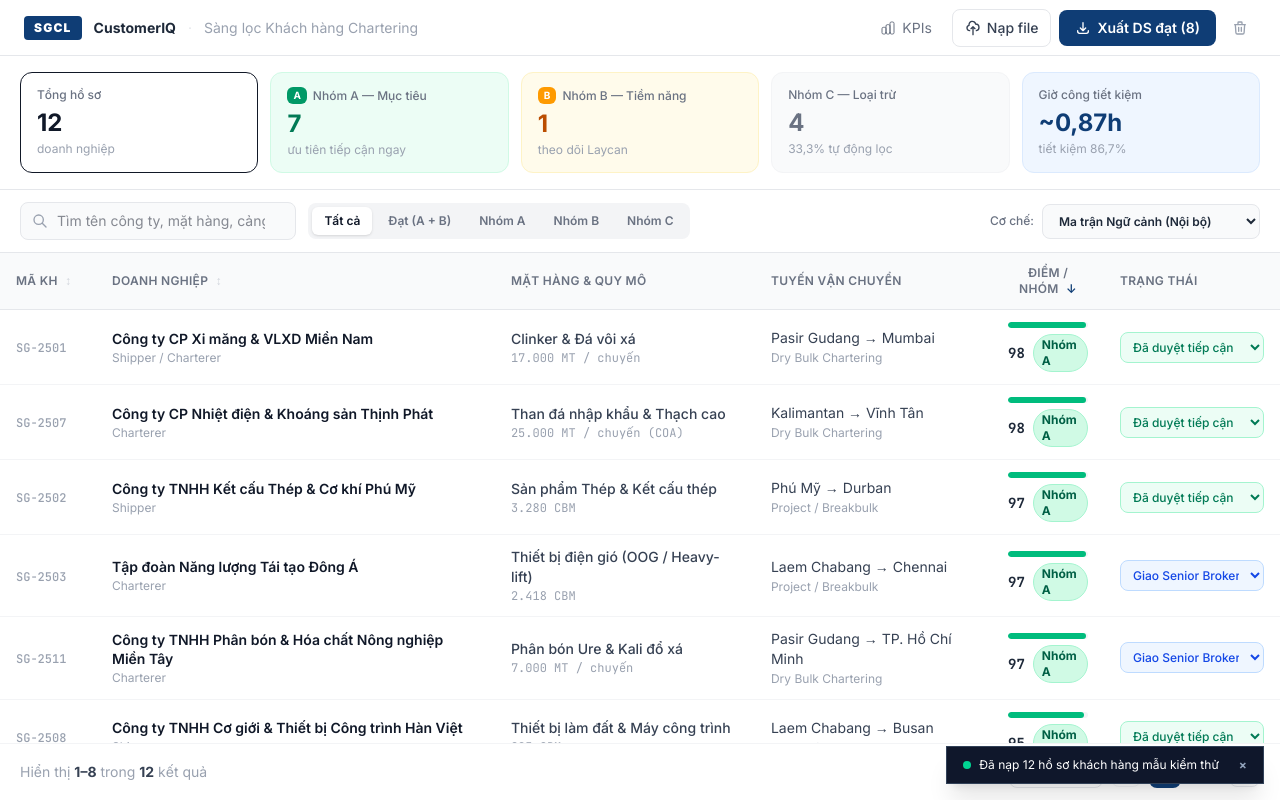
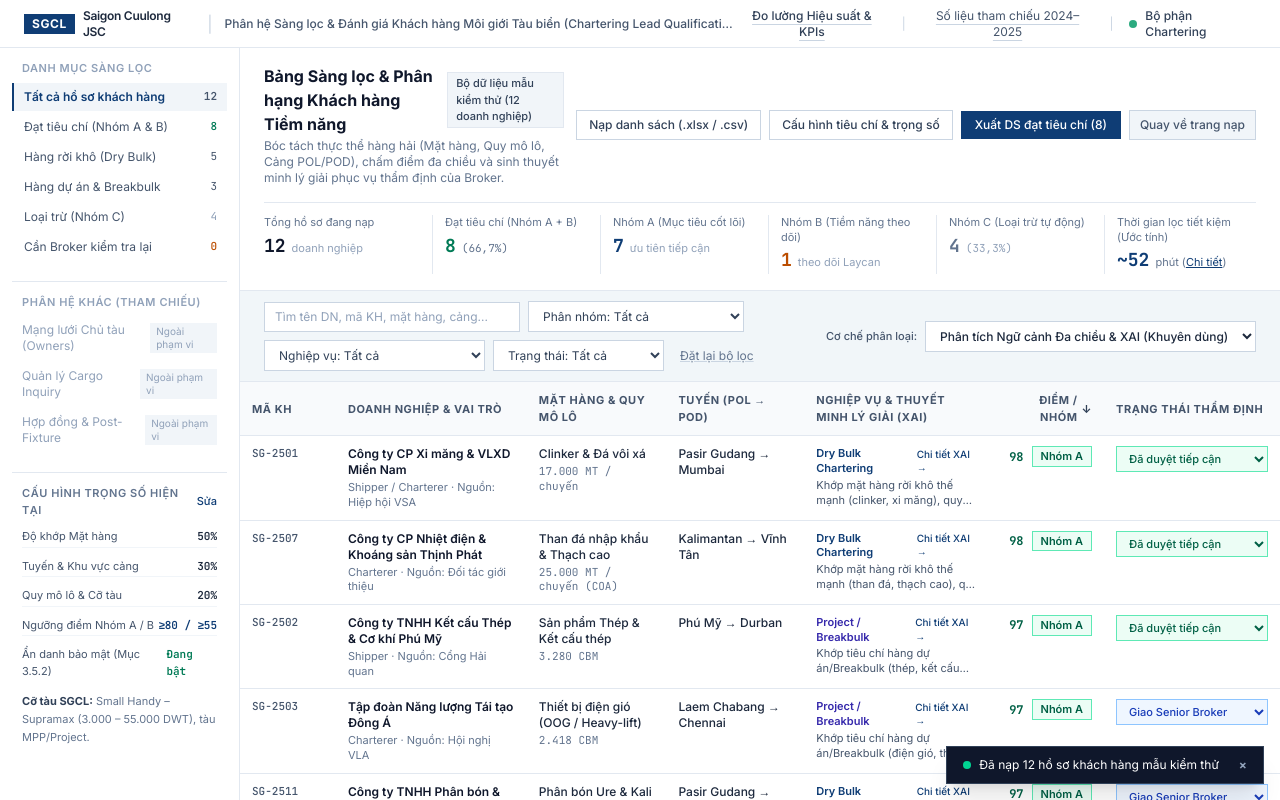
Before and after one commit to NBasLongz/sgcl-chartering-customeriq, a Next.js app: page / in a window 1280 px wide. Both pictures are taken after a click on the button "Dùng 12 hồ sơ mẫu kiểm thử". Shown: the top 800 px of the page. Built offline with nearby package versions, Linux system fonts and the light colour scheme.

Commit message:
fix: restore enterprise layout with sidebar, rules modal button, full 7 columns including XAI explanation

```diff
--- a/src/app/globals.css
+++ b/src/app/globals.css
@@ -1,82 +1,62 @@
 @import "tailwindcss";
 
 :root {
-  --navy: #0F3D75;
-  --navy-dark: #0A2B54;
-  --navy-light: #E8F0FB;
-  --green: #059669;
-  --amber: #D97706;
-  --red: #DC2626;
-  --gray-50: #F9FAFB;
-  --gray-100: #F3F4F6;
-  --gray-200: #E5E7EB;
-  --gray-400: #9CA3AF;
-  --gray-600: #4B5563;
-  --gray-900: #111827;
-}
-
-* {
-  box-sizing: border-box;
+  --navy-primary: #0F3D75;
+  --navy-hover: #0A2B54;
+  --border-subtle: #E2E8F0;
+  --border-strong: #CBD5E1;
+  --surface-bg: #F8FAFC;
 }
 
 body {
-  font-family: var(--font-inter), -apple-system, BlinkMacSystemFont, "Segoe UI", sans-serif;
-  background-color: #F9FAFB;
-  color: #111827;
+  font-family: var(--font-inter), -apple-system, BlinkMacSystemFont, "Segoe UI", Roboto, sans-serif;
+  background-color: var(--surface-bg);
+  color: #0F172A;
   -webkit-font-smoothing: antialiased;
-  font-size: 14px;
-  line-height: 1.5;
 }
 
-/* Scrollbar minimal */
-::-webkit-scrollbar { width: 5px; height: 5px; }
-::-webkit-scrollbar-track { background: transparent; }
-::-webkit-scrollbar-thumb { background: #D1D5DB; border-radius: 99px; }
-::-webkit-scrollbar-thumb:hover { background: #9CA3AF; }
+.font-mono {
+  font-family: var(--font-mono), monospace;
+  font-variant-numeric: tabular-nums;
+}
 
-/* Focus ring */
+::-webkit-scrollbar {
+  width: 6px;
+  height: 6px;
+}
+::-webkit-scrollbar-track {
+  background: #F1F5F9;
+}
+::-webkit-scrollbar-thumb {
+  background: #CBD5E1;
+  border-radius: 3px;
+}
+::-webkit-scrollbar-thumb:hover {
+  background: #94A3B8;
+}
+
 button:focus-visible,
 input:focus-visible,
 select:focus-visible,
 textarea:focus-visible {
-  outline: 2px solid var(--navy);
-  outline-offset: 2px;
+  outline: 2px solid #0F3D75;
+  outline-offset: 1px;
 }
 
-/* Animations */
+@keyframes fadeIn {
+  from { opacity: 0; transform: translateY(4px); }
+  to { opacity: 1; transform: translateY(0); }
+}
+
+.animate-fade-in {
+  animation: fadeIn 0.15s ease-out forwards;
+}
+
 @keyframes fadeUp {
   from { opacity: 0; transform: translateY(12px); }
-  to   { opacity: 1; transform: translateY(0);    }
-}
-@keyframes fadeIn {
-  from { opacity: 0; }
-  to   { opacity: 1; }
-}
-@keyframes slideInRight {
-  from { opacity: 0; transform: translateX(20px); }
-  to   { opacity: 1; transform: translateX(0);    }
-}
-@keyframes spin {
-  to { transform: rotate(360deg); }
+  to { opacity: 1; transform: translateY(0); }
 }
 
-.animate-fade-up   { animation: fadeUp 0.25s ease-out forwards; }
-.animate-fade-in   { animation: fadeIn 0.2s ease-out forwards;  }
-.animate-slide-in  { animation: slideInRight 0.25s ease-out forwards; }
-.animate-spin      { animation: spin 0.8s linear infinite; }
-
-/* Score bar fill animation */
-@keyframes fillBar {
-  from { width: 0; }
+.animate-fade-up {
+  animation: fadeUp 0.25s ease-out forwards;
 }
-.score-bar { animation: fillBar 0.5s ease-out forwards; }
-
-/* Group badge styles */
-.badge-a { background: #D1FAE5; color: #065F46; border: 1px solid #6EE7B7; }
-.badge-b { background: #FEF3C7; color: #92400E; border: 1px solid #FCD34D; }
-.badge-c { background: #F3F4F6; color: #6B7280; border: 1px solid #D1D5DB; }
-
-/* Row hover */
-.lead-row:hover { background-color: #EFF6FF; }
-.lead-row.selected { background-color: #DBEAFE; }
-.lead-row.excluded { opacity: 0.6; }
--- a/src/app/page.tsx
+++ b/src/app/page.tsx
@@ -1,13 +1,15 @@
 'use client';
 
 import { useLeadsManager } from '@/lib/hooks/useLeadsManager';
-import AppHeader from '@/components/layout/AppHeader';
+import Header from '@/components/layout/Header';
+import Sidebar from '@/components/layout/Sidebar';
+import MetricsBar from '@/components/dashboard/MetricsBar';
+import FilterBar from '@/components/dashboard/FilterBar';
+import NaiveModeWarning from '@/components/dashboard/NaiveModeWarning';
+import LeadTable from '@/components/dashboard/LeadTable';
+import Pagination from '@/components/dashboard/Pagination';
+import InspectionDrawer from '@/components/inspection/InspectionDrawer';
 import EmptyState from '@/components/dashboard/EmptyState';
-import StatCards from '@/components/dashboard/StatCards';
-import Toolbar from '@/components/dashboard/Toolbar';
-import LeadTableV2 from '@/components/dashboard/LeadTableV2';
-import Pagination from '@/components/dashboard/Pagination';
-import DrawerV2 from '@/components/inspection/DrawerV2';
 import OutreachModal from '@/components/modals/OutreachModal';
 import KpiModal from '@/components/modals/KpiModal';
 import RulesModal from '@/components/modals/RulesModal';
@@ -28,11 +30,16 @@ export default function Home() {
     rules,
     engineMode,
     setEngineMode,
-    isLoadingAi,
+    activePreset,
+    applyPresetView,
     searchQuery,
     setSearchQuery,
     groupFilter,
     setGroupFilter,
+    serviceFilter,
+    setServiceFilter,
+    statusFilter,
+    setStatusFilter,
     sortField,
     sortDirection,
     toggleSort,
@@ -46,6 +53,7 @@ export default function Home() {
     setToastMessage,
     showToast,
     kpiMetrics,
+    datasetSource,
     updateStatus,
     overrideGroup,
     updateNote,
@@ -55,61 +63,127 @@ export default function Home() {
     exportQualified,
     resetSampleData,
     clearData,
-    saveRules,
+    saveRules
   } = useLeadsManager();
 
   const hasLeads = totalCount > 0;
 
   return (
-    <div className="h-screen flex flex-col bg-gray-50 overflow-hidden">
-
-      {/* HEADER — always visible */}
-      <AppHeader
-        totalLeads={totalCount}
-        suitableCount={kpiMetrics.suitableCount}
-        onOpenKpi={() => setActiveModal('kpi')}
-        onOpenUpload={() => setActiveModal('upload')}
-        onExport={exportQualified}
-        onReset={clearData}
+    <div className="min-h-screen flex flex-col bg-[#F8FAFC] text-slate-900 selection:bg-blue-100 selection:text-blue-900">
+      {/* APPLICATION HEADER */}
+      <Header
+        onOpenKpiModal={() => setActiveModal('kpi')}
+        onOpenBenchmarkModal={() => setActiveModal('benchmark')}
       />
 
       {/* BODY */}
       {!hasLeads ? (
-        /* ─── EMPTY STATE ─── */
+        /* ─── EMPTY STATE (TRANG TRẮNG BAN ĐẦU YÊU CẦU NẠP FILE) ─── */
+        <div className="flex-1 flex flex-col justify-center items-center p-6">
           <EmptyState
             onImportExcel={importExcel}
             onLoadSample={resetSampleData}
             onShowToast={showToast}
           />
+        </div>
       ) : (
-        /* ─── MAIN DASHBOARD ─── */
-        <div className="flex-1 flex overflow-hidden">
+        /* ─── MAIN APPLICATION SHELL KHI ĐÃ CÓ DATA ─── */
+        <div className="flex-1 flex flex-col lg:flex-row min-h-0">
+          {/* LEFT NAVIGATION & ACTIVE SCORING RULES */}
+          <Sidebar
+            activePreset={activePreset}
+            onSelectPreset={applyPresetView}
+            rules={rules}
+            kpiMetrics={kpiMetrics}
+            onOpenRulesModal={() => setActiveModal('rules')}
+          />
 
-          {/* LEFT: Main content */}
-          <div className="flex-1 flex flex-col min-w-0 overflow-hidden">
-
-            {/* Stat Cards */}
-            <div className="px-5 pt-4 pb-0 bg-white border-b border-gray-200">
-              <StatCards metrics={kpiMetrics} onOpenKpi={() => setActiveModal('kpi')} />
+          {/* MAIN OPERATIONAL WORKSPACE */}
+          <main className="flex-1 flex flex-col min-w-0 bg-[#F8FAFC]">
+            {/* WORKSPACE HEADER & PRIMARY ACTIONS */}
+            <div className="bg-white border-b border-slate-200 px-4 lg:px-6 py-4">
+              <div className="flex flex-col md:flex-row md:items-center md:justify-between gap-3">
+                <div>
+                  <div className="flex items-center space-x-2">
+                    <h2 className="text-base font-bold text-slate-900">
+                      Bảng Sàng lọc &amp; Phân hạng Khách hàng Tiềm năng
+                    </h2>
+                    <span className="text-[11px] font-medium px-2 py-0.5 bg-slate-100 text-slate-700 border border-slate-200">
+                      {datasetSource}
+                    </span>
+                  </div>
+                  <p className="text-xs text-slate-500 mt-0.5">
+                    Bóc tách thực thể hàng hải (Mặt hàng, Quy mô lô, Cảng POL/POD), chấm điểm đa chiều và sinh thuyết minh lý giải phục vụ thẩm định của Broker.
+                  </p>
                 </div>
 
-            {/* Toolbar: Search + Filter + Engine */}
-            <Toolbar
-              totalLeads={totalCount}
-              filteredCount={filteredCount}
+                {/* Primary Operational Actions */}
+                <div className="flex flex-wrap items-center gap-2 text-xs font-medium shrink-0">
+                  <button
+                    type="button"
+                    onClick={() => setActiveModal('upload')}
+                    className="px-3 py-1.5 bg-white border border-slate-300 text-slate-700 hover:bg-slate-50 active:bg-slate-100 transition cursor-pointer"
+                  >
+                    <span>Nạp danh sách (.xlsx / .csv)</span>
+                  </button>
+                  <button
+                    type="button"
+                    onClick={() => setActiveModal('rules')}
+                    className="px-3 py-1.5 bg-white border border-slate-300 text-slate-700 hover:bg-slate-50 active:bg-slate-100 transition cursor-pointer"
+                  >
+                    <span>Cấu hình tiêu chí &amp; trọng số</span>
+                  </button>
+                  <button
+                    type="button"
+                    onClick={exportQualified}
+                    className="px-3.5 py-1.5 bg-[#0F3D75] text-white hover:bg-[#0A2B54] active:bg-slate-900 transition cursor-pointer"
+                  >
+                    <span>Xuất DS đạt tiêu chí ({kpiMetrics.suitableCount})</span>
+                  </button>
+                  <button
+                    type="button"
+                    onClick={clearData}
+                    title="Xóa danh sách hiện tại và quay về màn hình nạp file ban đầu"
+                    className="px-2.5 py-1.5 bg-slate-100 border border-slate-300 text-slate-600 hover:bg-red-50 hover:text-red-700 hover:border-red-300 transition cursor-pointer flex items-center space-x-1"
+                  >
+                    <span>Quay về trang nạp</span>
+                  </button>
+                </div>
+              </div>
+
+              {/* COMPACT SUMMARY METRICS BAR */}
+              <MetricsBar
+                metrics={kpiMetrics}
+                onOpenKpiModal={() => setActiveModal('kpi')}
+              />
+            </div>
+
+            {/* FILTER & ENGINE MODE BAR */}
+            <FilterBar
               searchQuery={searchQuery}
-              onSearchChange={(q) => { setSearchQuery(q); setCurrentPage(1); }}
+              onSearchChange={setSearchQuery}
               groupFilter={groupFilter}
-              onGroupFilterChange={(g) => { setGroupFilter(g); setCurrentPage(1); }}
+              onGroupFilterChange={setGroupFilter}
+              serviceFilter={serviceFilter}
+              onServiceFilterChange={setServiceFilter}
+              statusFilter={statusFilter}
+              onStatusFilterChange={setStatusFilter}
+              onResetFilters={resetFilters}
               engineMode={engineMode}
               onEngineModeChange={setEngineMode}
-              onResetFilters={resetFilters}
-              isLoadingAi={isLoadingAi}
             />
 
-            {/* Table */}
-            <div className="flex-1 bg-white overflow-hidden flex flex-col">
-              <LeadTableV2
+            {/* ACTIVE MODE NOTICE BANNER */}
+            <NaiveModeWarning
+              engineMode={engineMode}
+              onSwitchToContext={() => setEngineMode('CONTEXT_MATRIX')}
+            />
+
+            {/* MAIN TABLE + RIGHT INSPECTION PANEL */}
+            <div className="flex-1 flex min-h-0 overflow-hidden">
+              {/* CUSTOMER DATA TABLE CONTAINER */}
+              <div className="flex-1 flex flex-col min-w-0 bg-white overflow-hidden">
+                <LeadTable
                   leads={paginatedLeads}
                   selectedLeadId={selectedLeadId}
                   onSelectLead={setSelectedLeadId}
@@ -120,11 +194,6 @@ export default function Home() {
                   onToggleSort={toggleSort}
                 />
 
-              {/* Pagination */}
-              <div className="border-t border-gray-100 px-5 py-3 flex items-center justify-between bg-white text-sm">
-                <span className="text-gray-400 text-sm">
-                  Hiển thị <strong className="text-gray-700">{Math.min((currentPage - 1) * rowsPerPage + 1, filteredCount)}–{Math.min(currentPage * rowsPerPage, filteredCount)}</strong> trong <strong className="text-gray-700">{filteredCount}</strong> kết quả
-                </span>
                 <Pagination
                   totalLeads={totalCount}
                   filteredCount={filteredCount}
@@ -132,25 +201,23 @@ export default function Home() {
                   totalPages={totalPages}
                   rowsPerPage={rowsPerPage}
                   onPageChange={setCurrentPage}
-                  onRowsPerPageChange={(r) => { setRowsPerPage(r); setCurrentPage(1); }}
+                  onRowsPerPageChange={setRowsPerPage}
                 />
               </div>
-            </div>
-          </div>
 
-          {/* RIGHT: Inspection Drawer */}
-          {selectedLead && (
-            <DrawerV2
+              {/* RIGHT INSPECTION DRAWER */}
+              <InspectionDrawer
                 lead={selectedLead}
                 rules={rules}
                 onClose={() => setSelectedLeadId(null)}
-              onOpenOutreach={() => setActiveModal('outreach')}
+                onOpenOutreachModal={() => setActiveModal('outreach')}
                 onUpdateStatus={updateStatus}
                 onOverrideGroup={overrideGroup}
                 onUpdateNote={updateNote}
                 onDeleteLead={deleteLead}
               />
-          )}
+            </div>
+          </main>
         </div>
       )}
 
@@ -161,17 +228,20 @@ export default function Home() {
         onClose={() => setActiveModal(null)}
         onShowToast={showToast}
       />
+
       <KpiModal
         isOpen={activeModal === 'kpi'}
         onClose={() => setActiveModal(null)}
         metrics={kpiMetrics}
       />
+
       <RulesModal
         isOpen={activeModal === 'rules'}
         onClose={() => setActiveModal(null)}
         rules={rules}
         onSaveRules={saveRules}
       />
+
       <UploadModal
         isOpen={activeModal === 'upload'}
         onClose={() => setActiveModal(null)}
@@ -180,13 +250,17 @@ export default function Home() {
         onResetSampleData={resetSampleData}
         onShowToast={showToast}
       />
+
       <BenchmarkModal
         isOpen={activeModal === 'benchmark'}
         onClose={() => setActiveModal(null)}
       />
 
-      {/* TOAST */}
-      <Toast message={toastMessage} onClose={() => setToastMessage(null)} />
+      {/* TOAST NOTIFICATION */}
+      <Toast
+        message={toastMessage}
+        onClose={() => setToastMessage(null)}
+      />
     </div>
   );
 }
--- a/src/components/dashboard/Pagination.tsx
+++ b/src/components/dashboard/Pagination.tsx
@@ -11,71 +11,99 @@ interface PaginationProps {
 }
 
 export default function Pagination({
-  currentPage, totalPages, rowsPerPage, onPageChange, onRowsPerPageChange,
+  totalLeads,
+  filteredCount,
+  currentPage,
+  totalPages,
+  rowsPerPage,
+  onPageChange,
+  onRowsPerPageChange
 }: PaginationProps) {
-  const pages = Array.from({ length: Math.min(totalPages, 7) }, (_, i) => {
-    if (totalPages <= 7) return i + 1;
-    if (currentPage <= 4) return i + 1;
-    if (currentPage >= totalPages - 3) return totalPages - 6 + i;
-    return currentPage - 3 + i;
-  });
+  const startIdx = (currentPage - 1) * rowsPerPage;
+  const from = filteredCount === 0 ? 0 : startIdx + 1;
+  const to = Math.min(startIdx + rowsPerPage, filteredCount);
 
   return (
-    <div className="flex items-center space-x-2">
-      {/* Rows per page */}
+    <div className="bg-slate-50 px-4 py-2.5 border-t border-slate-200 flex flex-wrap items-center justify-between gap-3 text-xs text-slate-600 shrink-0">
+      <div className="flex items-center space-x-3">
+        <span>
+          {filteredCount === 0 ? (
+            <>
+              Hiển thị <span className="font-mono font-semibold">0</span> trên tổng số{' '}
+              <span className="font-mono font-semibold">{totalLeads}</span> hồ sơ
+            </>
+          ) : (
+            <>
+              Hiển thị{' '}
+              <span className="font-mono font-semibold text-slate-800">
+                {from}–{to}
+              </span>{' '}
+              trong{' '}
+              <span className="font-mono font-semibold text-slate-800">
+                {filteredCount}
+              </span>{' '}
+              hồ sơ khớp bộ lọc (Tổng danh sách:{' '}
+              <span className="font-mono">{totalLeads}</span>)
+            </>
+          )}
+        </span>
+        <span className="text-slate-300">|</span>
+        <label className="flex items-center space-x-1.5">
+          <span className="text-slate-500">Số dòng/trang:</span>
           <select
             value={rowsPerPage}
-        onChange={e => onRowsPerPageChange(parseInt(e.target.value))}
-        className="text-xs text-gray-500 border border-gray-200 rounded-lg px-2 py-1.5 bg-white cursor-pointer focus:outline-none"
+            onChange={e => onRowsPerPageChange(parseInt(e.target.value, 10))}
+            className="bg-white border border-slate-300 px-1.5 py-0.5 text-xs font-mono cursor-pointer focus:outline-none"
           >
-        <option value={8}>8 / trang</option>
-        <option value={15}>15 / trang</option>
-        <option value={50}>50 / trang</option>
+            <option value={8}>8</option>
+            <option value={15}>15</option>
+            <option value={50}>50</option>
           </select>
+        </label>
+      </div>
 
-      {/* Prev */}
+      <div className="flex items-center space-x-1">
         <button
           type="button"
           onClick={() => onPageChange(currentPage - 1)}
           disabled={currentPage <= 1}
-        className={`px-3 py-1.5 text-xs rounded-lg border transition cursor-pointer ${
+          className={`px-2.5 py-1 border text-xs transition ${
             currentPage <= 1
-            ? 'border-gray-100 text-gray-300 cursor-not-allowed'
-            : 'border-gray-200 text-gray-600 hover:bg-gray-50'
+              ? 'border-slate-200 bg-slate-100 text-slate-400 cursor-not-allowed'
+              : 'border-slate-300 bg-white text-slate-700 hover:bg-slate-100 cursor-pointer'
           }`}
         >
-        ‹
+          Trước
         </button>
 
-      {/* Pages */}
-      {pages.map(p => (
+        {Array.from({ length: totalPages }, (_, i) => i + 1).map(p => (
           <button
             key={p}
             type="button"
             onClick={() => onPageChange(p)}
-          className={`w-8 h-8 text-xs rounded-lg font-medium transition cursor-pointer ${
+            className={`px-2.5 py-1 border font-mono font-medium text-xs transition cursor-pointer ${
               p === currentPage
-              ? 'bg-[#0F3D75] text-white'
-              : 'text-gray-600 hover:bg-gray-100'
+                ? 'border-[#0F3D75] bg-[#0F3D75] text-white'
+                : 'border-slate-300 bg-white text-slate-700 hover:bg-slate-100'
             }`}
           >
             {p}
           </button>
         ))}
 
-      {/* Next */}
         <button
           type="button"
           onClick={() => onPageChange(currentPage + 1)}
           disabled={currentPage >= totalPages}
-        className={`px-3 py-1.5 text-xs rounded-lg border transition cursor-pointer ${
+          className={`px-2.5 py-1 border text-xs transition ${
             currentPage >= totalPages
-            ? 'border-gray-100 text-gray-300 cursor-not-allowed'
-            : 'border-gray-200 text-gray-600 hover:bg-gray-50'
+              ? 'border-slate-200 bg-slate-100 text-slate-400 cursor-not-allowed'
+              : 'border-slate-300 bg-white text-slate-700 hover:bg-slate-100 cursor-pointer'
           }`}
         >
-        ›
+          Sau
         </button>
+      </div>
     </div>
   );
 }
```
Lines whose indentation alone changed are shown as unchanged.
